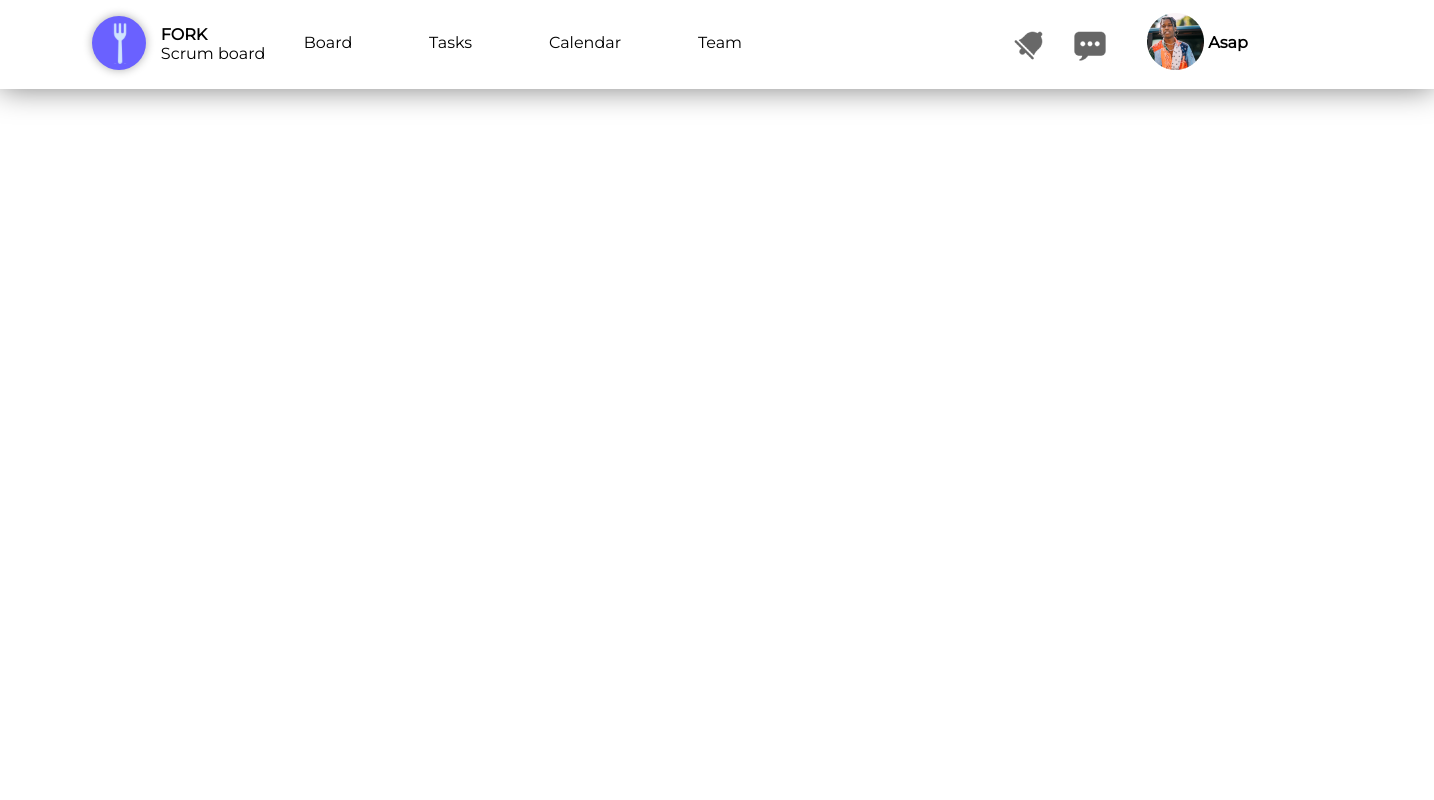
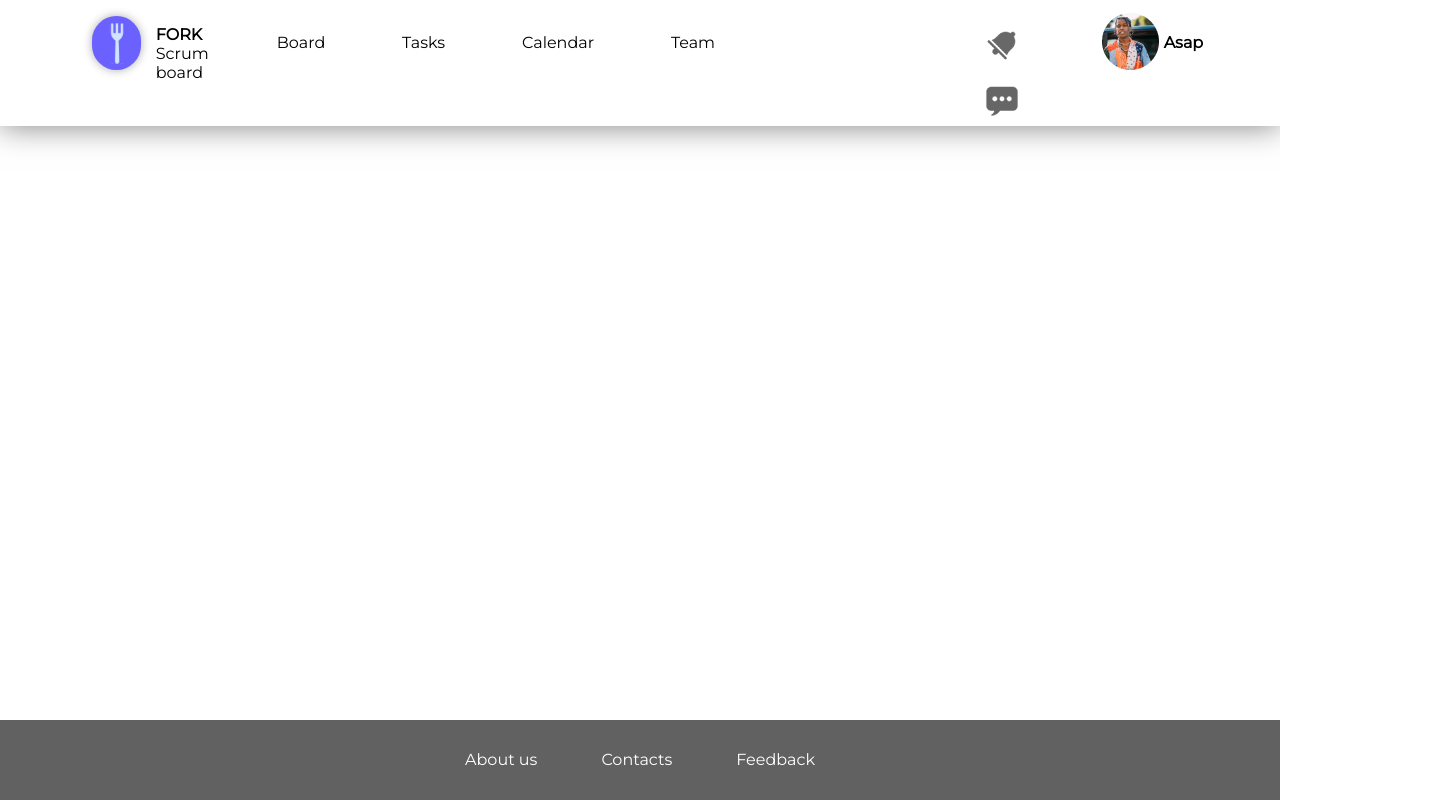
Before and after one commit to DanilBelka/fork-front, a React (Create React App) app: page /index in a window 1280 px wide. Shown: the whole page, 1434 px wide, since content can reach past the window. Built offline with nearby package versions, Linux system fonts and the light colour scheme.

Commit message:
Added footer

```diff
--- /dev/null
+++ b/src/Footer.js
@@ -0,0 +1,14 @@
+import React from 'react';
+
+import './styles/stylesheet.css';
+const Footer = () => {
+    return (
+        <div className={"footer"}>
+            <span className={"footer__text"}>About us</span>
+            <span className={"footer__text"}>Contacts</span>
+            <span className={"footer__text"}>Feedback</span>
+        </div>
+    );
+};
+
+export default Footer;
--- a/src/Header.js
+++ b/src/Header.js
@@ -17,18 +17,18 @@ const Header = () => {
                     <div>Scrum board</div>
                 </span>
             </span>
-            <span className={"headerText"} style={{ marginLeft: "-3vw" }}>Board</span>
-            <span className={"headerText"}>Tasks</span>
-            <span className={"headerText"}>Calendar</span>
-            <span className={"headerText"}>Team</span>
+            <span className={"header__text"} style={{ marginLeft: "-3vw" }}>Board</span>
+            <span className={"header__text"}>Tasks</span>
+            <span className={"header__text"}>Calendar</span>
+            <span className={"header__text"}>Team</span>
             <span style={{ marginLeft: "15vw", marginTop: "1.5vh" }}>
-                <img className='headerImage' src={notification}></img>
-                <img className='headerImage' src={sms}></img>
+                <img className='headerImage' src={notification} alt=""></img>
+                <img className='headerImage' src={sms} alt=""></img>
             </span>
             <span>
-                <img className='profileLogo' src={profileLogo}></img>
+                <img className='profileLogo' src={profileLogo} alt=""></img>
             </span>
-            <span className={"headerText"} style={{ fontSize: "16px", fontWeight: "700", marginLeft:"-6.2vw"}}>Asap</span>
+            <span className={"header__text"} style={{ fontSize: "16px", fontWeight: "700", marginLeft:"-6.2vw"}}>Asap</span>
 
         </div>
     );
--- a/src/MainPage.js
+++ b/src/MainPage.js
@@ -1,22 +1,17 @@
 import React from 'react';
-import laptopImage from './images/welcomeImage.png';
-import forkLogo from './images/fork-logo.svg';
 
 import './styles/stylesheet.css';
-import SoftButton from "./SoftButton";
 import Header from "./Header"
+import Footer from "./Footer"
 
 const MainPage = () => {
 
-	const horizontalWrapperStyle = {
-		display: 'flex',
-		flexDirection: 'row',
-		justifyContent: 'center',
-	};
-
-	return (
-		<Header></Header>
-	);
+    return (
+        <div className={"MainPage"}>
+            <Header></Header>
+            <Footer></Footer>
+        </div>
+    );
 };
 
 export default MainPage;
--- a/src/styles/stylesheet.css
+++ b/src/styles/stylesheet.css
@@ -75,6 +75,7 @@ img {
 
 .header {
   width: 100%;
+  max-width: 88vw;
   padding: 0.1vh 6vw 0.5vh 6vw;
   font-family: 'Montserrat';
   font-style: normal;
@@ -82,27 +83,44 @@ img {
   font-size: 16px;
   display: flex;
   flex-direction: row;
-  gap:6vw;
+  gap: 6vw;
   box-shadow: 0 0px 30px 0px rgba(0, 0, 0, .5);
 
 }
 
-.headerImage{
+.headerImage {
   margin-top: 1.8vh;
   margin-right: 2vw;
   cursor: pointer;
 }
 
-.profileLogo{
+.profileLogo {
   margin-left: -5vw;
   margin-top: 1.5vh;
   cursor: pointer;
 }
 
-.headerText{
+.header__text {
   margin-top: 4vh;
   cursor: pointer;
 }
 
+.footer {
+  width: 100%;
+  max-width: 100vw;
+  height: 10vh;
+  position: absolute;
+  bottom: 0;
+  background: #616161;
+  display: flex;
+  gap: 5vw;
+  line-height: 10vh;
+  justify-content: center;
+}
+
+.footer__text {
+  color: #FFFFFF;
+}
+
 
 /*# sourceMappingURL=stylesheet.css.map */
```
